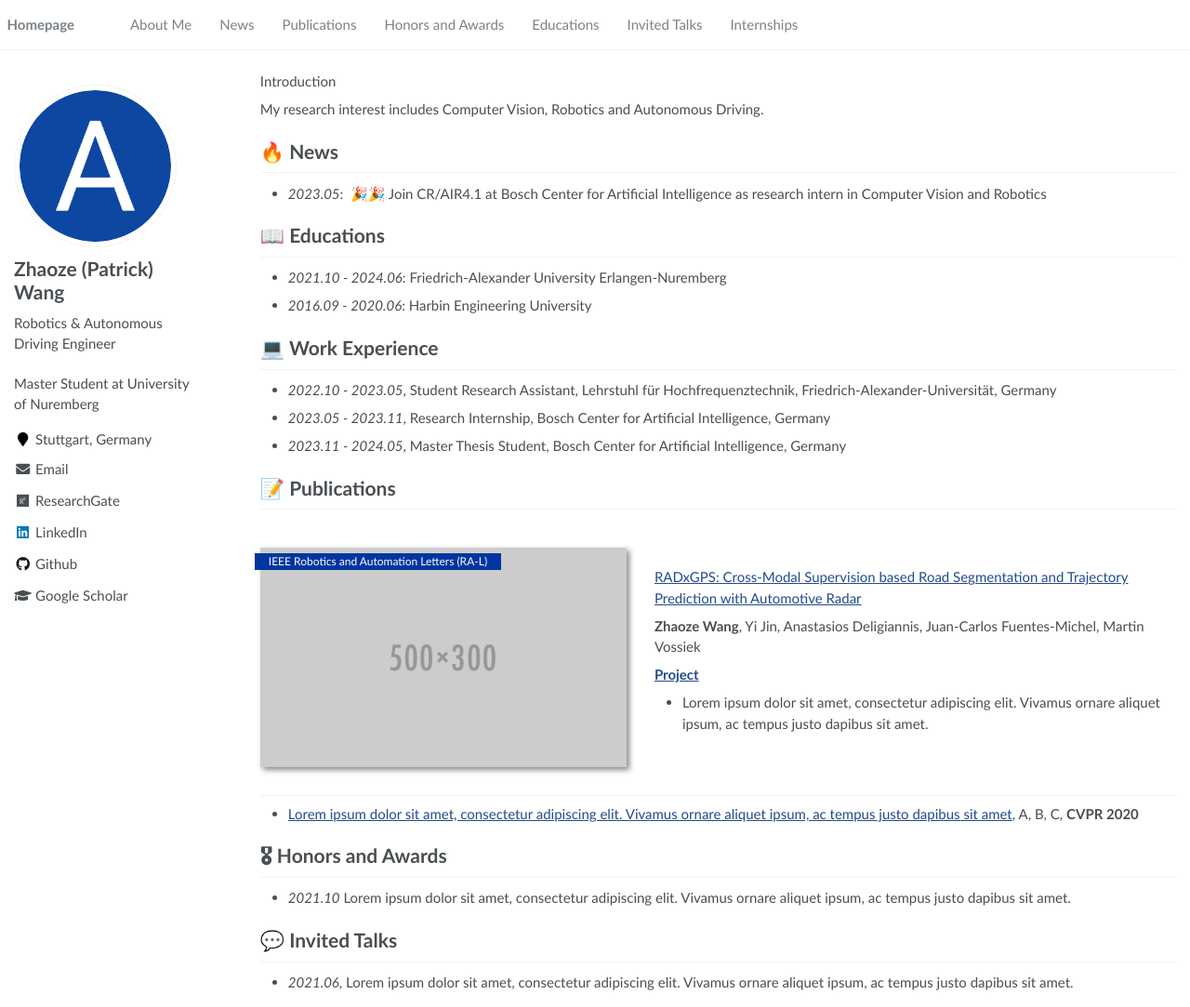
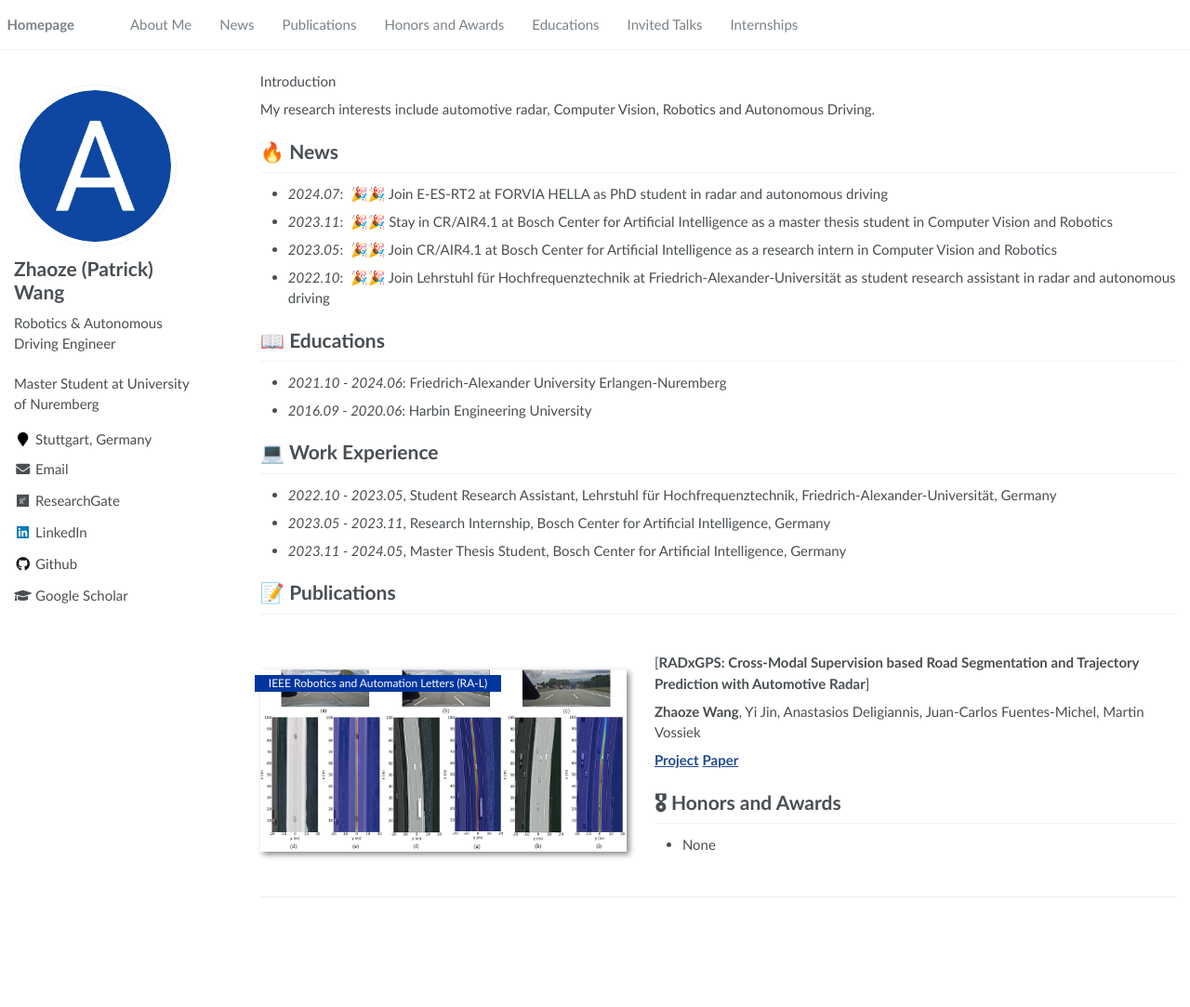
Before and after one commit to Wangzhaoze/Wangzhaoze.github.io, a Jekyll site: the page built from _pages/about.md, in a window 1280 px wide and 1083 px high. Shown: the whole window at 93% size. Built offline with Jekyll 4.4.1, drawn with Linux system fonts in a browser that asks for light colours.

Commit message:
Update about.md

```diff
--- a/_pages/about.md
+++ b/_pages/about.md
@@ -19,11 +19,13 @@
 
 Introduction
 
-My research interest includes Computer Vision, Robotics and Autonomous Driving.
+My research interests include automotive radar, Computer Vision, Robotics and Autonomous Driving.
 
 # 🔥 News
-- *2023.05*: &nbsp;🎉🎉 Join CR/AIR4.1 at Bosch Center for Artificial Intelligence as research intern in Computer Vision and Robotics
-
+- *2024.07*: &nbsp;🎉🎉 Join E-ES-RT2 at FORVIA HELLA as PhD student in radar and autonomous driving
+- *2023.11*: &nbsp;🎉🎉 Stay in CR/AIR4.1 at Bosch Center for Artificial Intelligence as a master thesis student in Computer Vision and Robotics
+- *2023.05*: &nbsp;🎉🎉 Join CR/AIR4.1 at Bosch Center for Artificial Intelligence as a research intern in Computer Vision and Robotics
+- *2022.10*: &nbsp;🎉🎉 Join Lehrstuhl für Hochfrequenztechnik at Friedrich-Alexander-Universität as student research assistant in radar and autonomous driving
 
 
 
@@ -42,29 +44,16 @@
 
 # 📝 Publications
 
-<div class='paper-box'><div class='paper-box-image'><div><div class="badge">IEEE Robotics and Automation Letters (RA-L)</div><img src='images/500x300.png' alt="sym" width="100%"></div></div>
+<div class='paper-box'><div class='paper-box-image'><div><div class="badge">IEEE Robotics and Automation Letters (RA-L)</div><img src='images/res_plot.png' alt="sym" width="100%"></div></div>
 <div class='paper-box-text' markdown="1">
 
-[RADxGPS: Cross-Modal Supervision based Road Segmentation and Trajectory Prediction with Automotive Radar](https://ieeexplore.ieee.org/abstract/document/10628992)
+[**RADxGPS: Cross-Modal Supervision based Road Segmentation and Trajectory Prediction with Automotive Radar**]
 
 **Zhaoze Wang**, Yi Jin, Anastasios Deligiannis, Juan-Carlos Fuentes-Michel, Martin Vossiek
 
-[**Project**](https://scholar.google.com/citations?view_op=view_citation&hl=zh-CN&user=DhtAFkwAAAAJ&citation_for_view=DhtAFkwAAAAJ:ALROH1vI_8AC) <strong><span class='show_paper_citations' data='DhtAFkwAAAAJ:ALROH1vI_8AC'></span></strong>
-- Lorem ipsum dolor sit amet, consectetur adipiscing elit. Vivamus ornare aliquet ipsum, ac tempus justo dapibus sit amet.
-</div>
-</div>
-
-- [Lorem ipsum dolor sit amet, consectetur adipiscing elit. Vivamus ornare aliquet ipsum, ac tempus justo dapibus sit amet](https://github.com), A, B, C, **CVPR 2020**
-
-
+[**Project**](https://wangzhaoze.github.io/RADxGPS/)
+[**Paper**](https://ieeexplore.ieee.org/abstract/document/10628992)
 
 
 # 🎖 Honors and Awards
-- *2021.10* Lorem ipsum dolor sit amet, consectetur adipiscing elit. Vivamus ornare aliquet ipsum, ac tempus justo dapibus sit amet.
-
-
-
-
-
-# 💬 Invited Talks
-- *2021.06*, Lorem ipsum dolor sit amet, consectetur adipiscing elit. Vivamus ornare aliquet ipsum, ac tempus justo dapibus sit amet.
+- None
```
